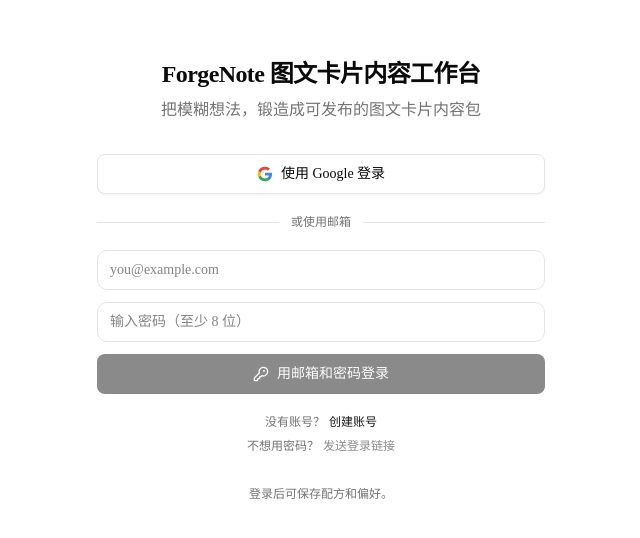
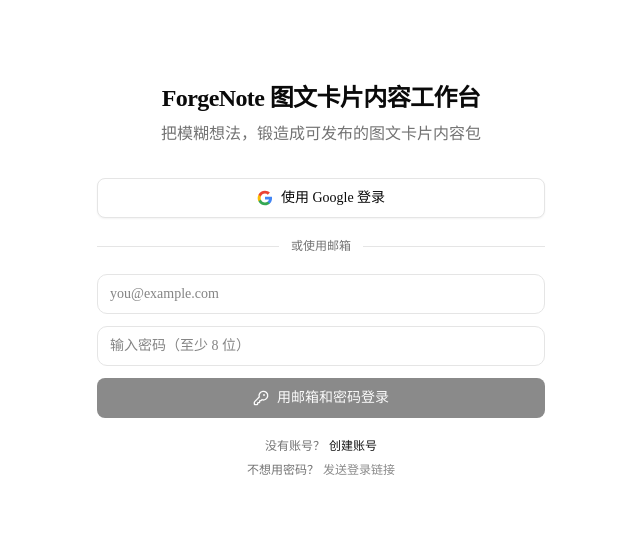
Before and after one commit to LSTOST/ForgeNote, a Next.js app: page /login in a window 1280 px wide. Shown: the part 120-658 px from the top of the page, without its empty margins (319-959 px from the left). Built offline with nearby package versions, Linux system fonts and the light colour scheme; no server answers.

Commit message:
Fix login footer copy

```diff
--- a/src/components/auth/LoginForm.tsx
+++ b/src/components/auth/LoginForm.tsx
@@ -293,9 +293,6 @@
         </div>
       )}
 
-      <p className="text-center text-xs text-muted-foreground">
-        {copy.login.footerNote}
-      </p>
     </div>
   );
 }
```
Also changed, not shown: 3 other files (tests, documents, lock files or other folders).
